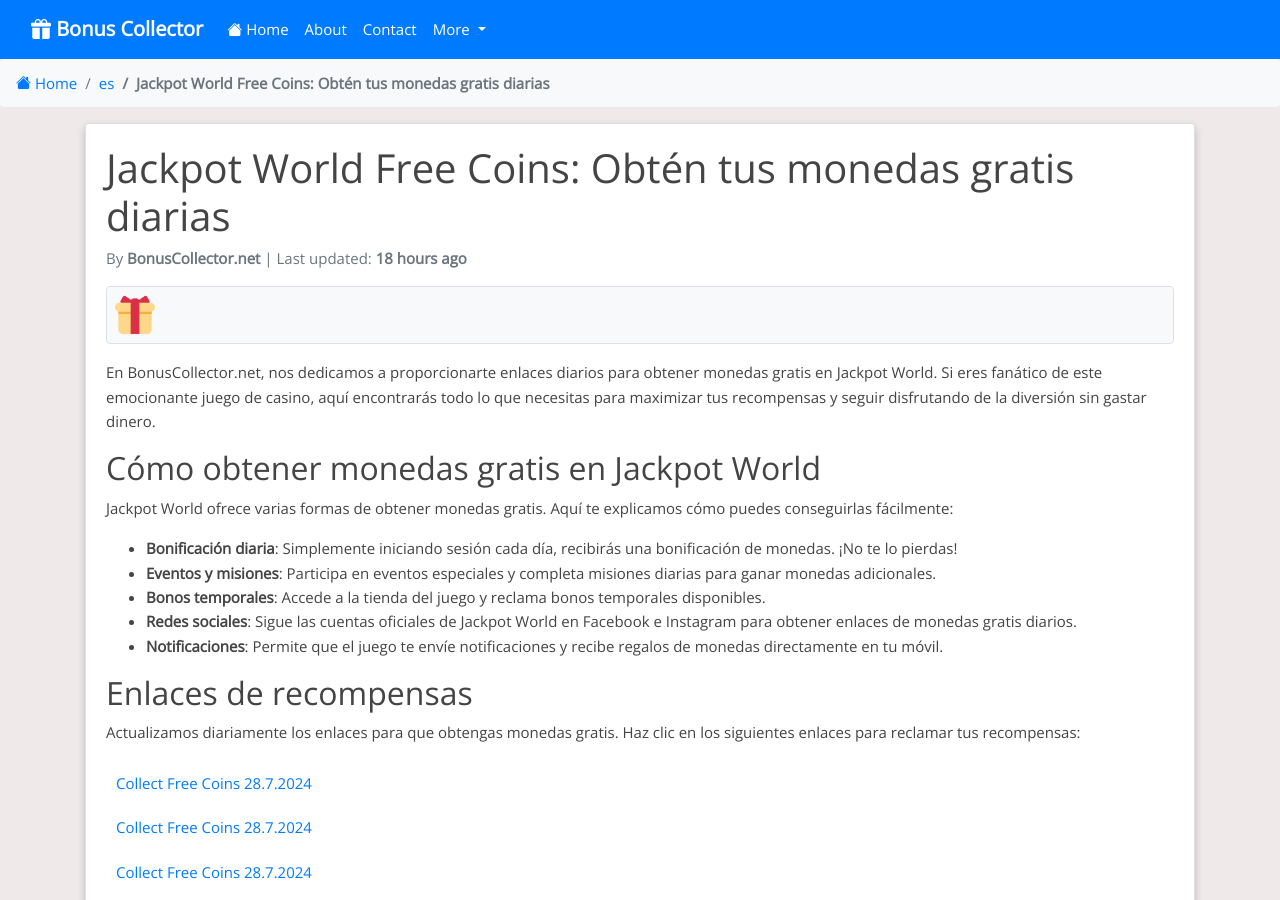
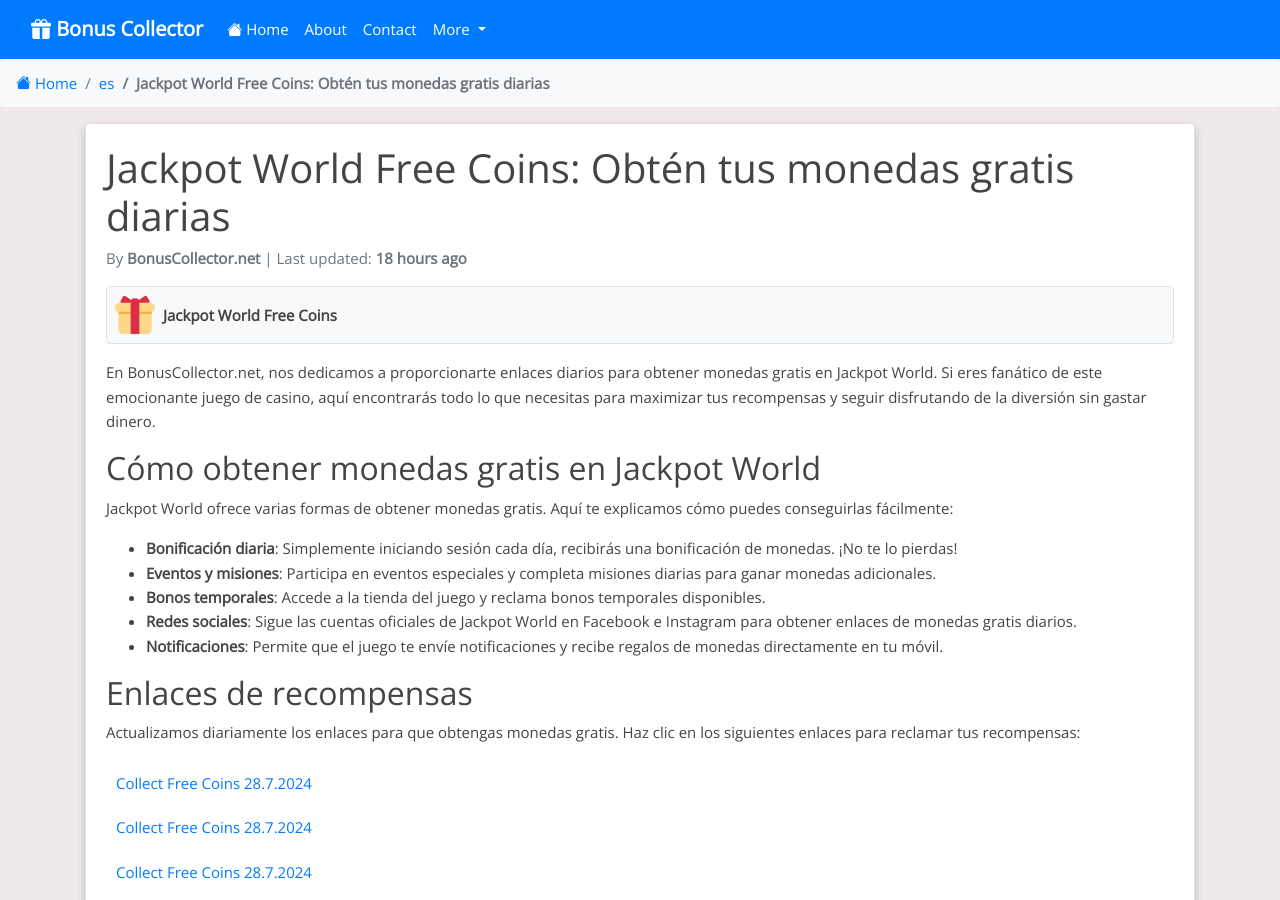
Before and after one commit to Prollad99/bs-net, a Jekyll site: the page built from es/_posts/2024-07-17-jackpot-world.md, in a window 1280 px wide and 900 px high. Built offline with Jekyll 4.4.1, drawn with Linux system fonts in a browser that asks for light colours; nearby versions of some CDN libraries; comment, search, counter and statistics services are not loaded.

Commit message:
Update 2024-07-17-jackpot-world.md

```diff
--- a/es/_posts/2024-07-17-jackpot-world.md
+++ b/es/_posts/2024-07-17-jackpot-world.md
@@ -9,6 +9,8 @@
 permalink: /es/jackpot-world-free-coins/
 image: /assets/images/jackpot-world.webp
 include_file: jackpot-world.html
+manifest: /manifests/es/jackpot-world.json
+app_name: "Jackpot World Free Coins"
 ---
 
 En BonusCollector.net, nos dedicamos a proporcionarte enlaces diarios para obtener monedas gratis en Jackpot World. Si eres fanático de este emocionante juego de casino, aquí encontrarás todo lo que necesitas para maximizar tus recompensas y seguir disfrutando de la diversión sin gastar dinero.
```
